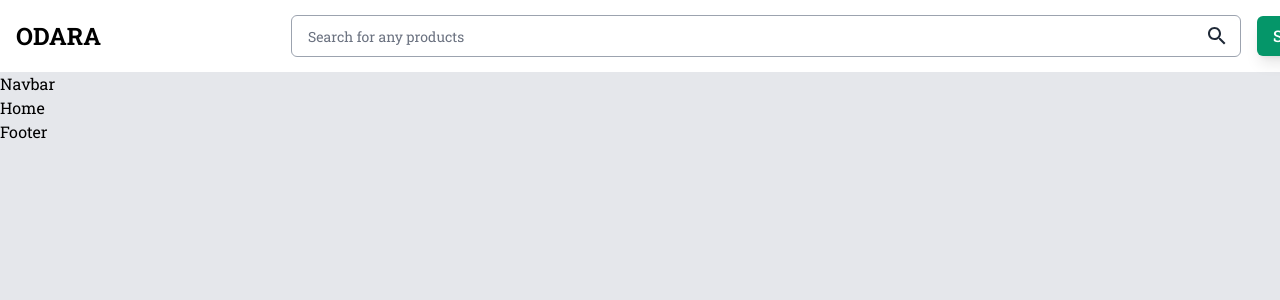
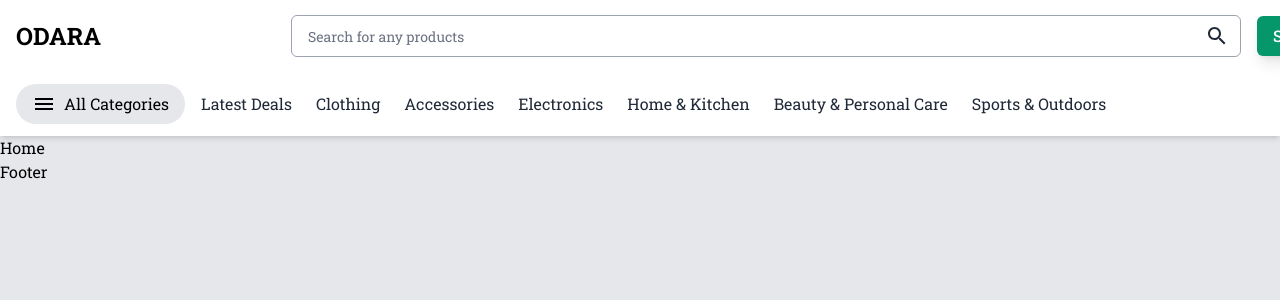
Before and after one commit to Jester8/Odara-ecommerce, a Next.js app: page / in a window 1280 px wide. Shown: the top 300 px of the page. Built offline with nearby package versions, Linux system fonts and the light colour scheme.

Commit message:
Navbar added

```diff
--- a/src/app/components/Navbar.jsx
+++ b/src/app/components/Navbar.jsx
@@ -1,11 +1,66 @@
-import React from 'react'
+"use client";
+
+import React, { useState } from 'react';
+import { MenuOutlined } from '@mui/icons-material';
 
 const Navbar = () => {
+  const [isDropdownOpen, setIsDropdownOpen] = useState(false);
+
+  const categories = [
+    { name: 'Latest Deals', link: '/latest-deals' },
+    { name: 'Clothing', link: '/clothing' },
+    { name: 'Accessories', link: '/accessories' },
+    { name: 'Electronics', link: '/electronics' },
+    { name: 'Home & Kitchen', link: '/home-kitchen' },
+    { name: 'Beauty & Personal Care', link: '/beauty' },
+    { name: 'Sports & Outdoors', link: '/sports' },
+  ];
+
   return (
-    <div>
-      <h1> Navbar</h1>
-    </div>
-  )
-}
+    <nav className="bg-white shadow-md ">
+      <div className="container mx-auto mr-9 px-4 py-3 flex items-center justify-between">
+        {/* Categories Dropdown */}
+        <div className="relative flex items-center space-x-4">
+          <button
+            onClick={() => setIsDropdownOpen(!isDropdownOpen)}
+            className="flex items-center bg-gray-200 text-black px-4 py-2 rounded-full w-50 hover:bg-gray-300 transition duration-300"
+          >
+            <MenuOutlined className="mr-2" />
+            All Categories
+          </button>
 
-export default Navbar
+          {isDropdownOpen && (
+            <div className="absolute left-0 top-full mt-2 w-50 bg-gray-200 rounded-md shadow-lg z-50">
+              <ul className="py-2">
+                {categories.map((category, index) => (
+                  <li key={index} className="px-4 py-2 hover:bg-gray-300 transition duration-300">
+                    <a href={category.link} className="block text-black">
+                      {category.name}
+                    </a>
+                  </li>
+                ))}
+              </ul>
+            </div>
+          )}
+
+          {/* Navigation Links */}
+          <div className="hidden md:flex space-x-6 ">
+            {categories.map((category, index) => (
+              <a
+                key={index}
+                href={category.link}
+                className="text-gray-800 hover:text-red-600 transition duration-300"
+              >
+                {category.name}
+              </a>
+            ))}
+          </div>
+        </div>
+
+
+      </div>
+    </nav>
+  );
+};
+
+export default Navbar;
```
